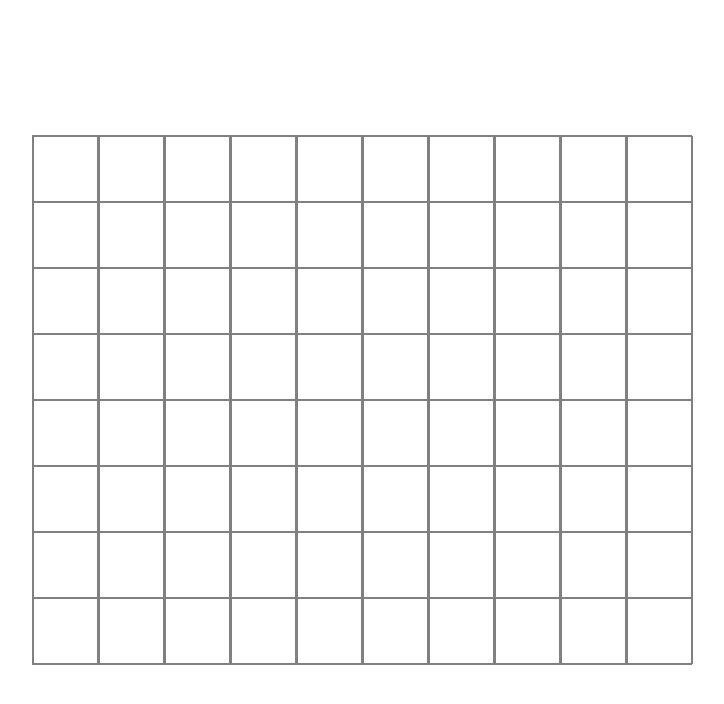
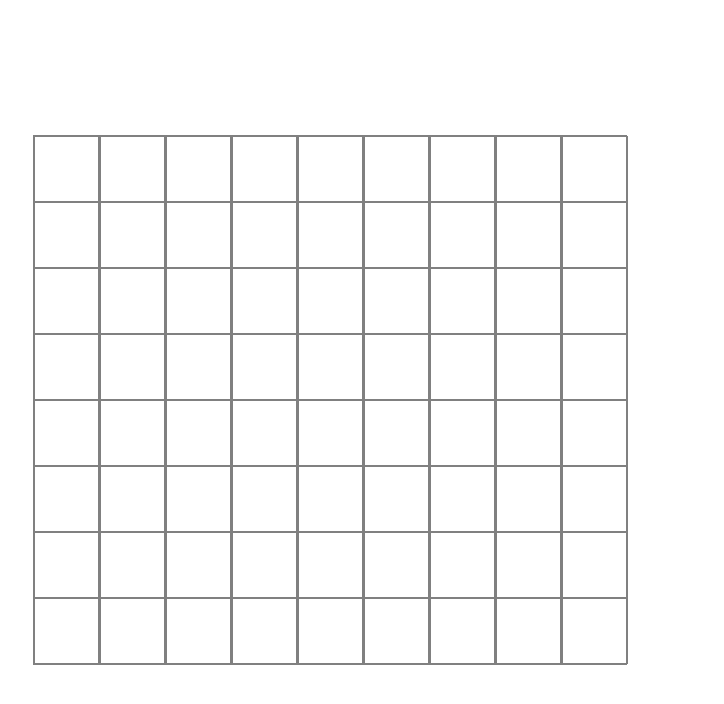
Before and after one commit to Peleton-011/alchemy-labs-solver, a React (Vite) app: page / in a window 1280 px wide. Shown: the top 704 px of the page, without its empty margins (278-1002 px from the left). Built offline with nearby package versions, Linux system fonts and the light colour scheme.

Commit message:
Style the board

```diff
--- a/src/App.css
+++ b/src/App.css
@@ -7,7 +7,6 @@
 
 .board {
 	display: flex;
-
 }
 
 .column {
@@ -18,6 +17,13 @@
 	height: 4rem;
 	width: 100%;
 	border: 1px grey solid;
+}
+
+.column:last-child {
+	border: none;
+}
+.column:last-child > .cell {
+	border: none;
 }
 
 .logo {
```
Lines whose indentation alone changed are shown as unchanged.
